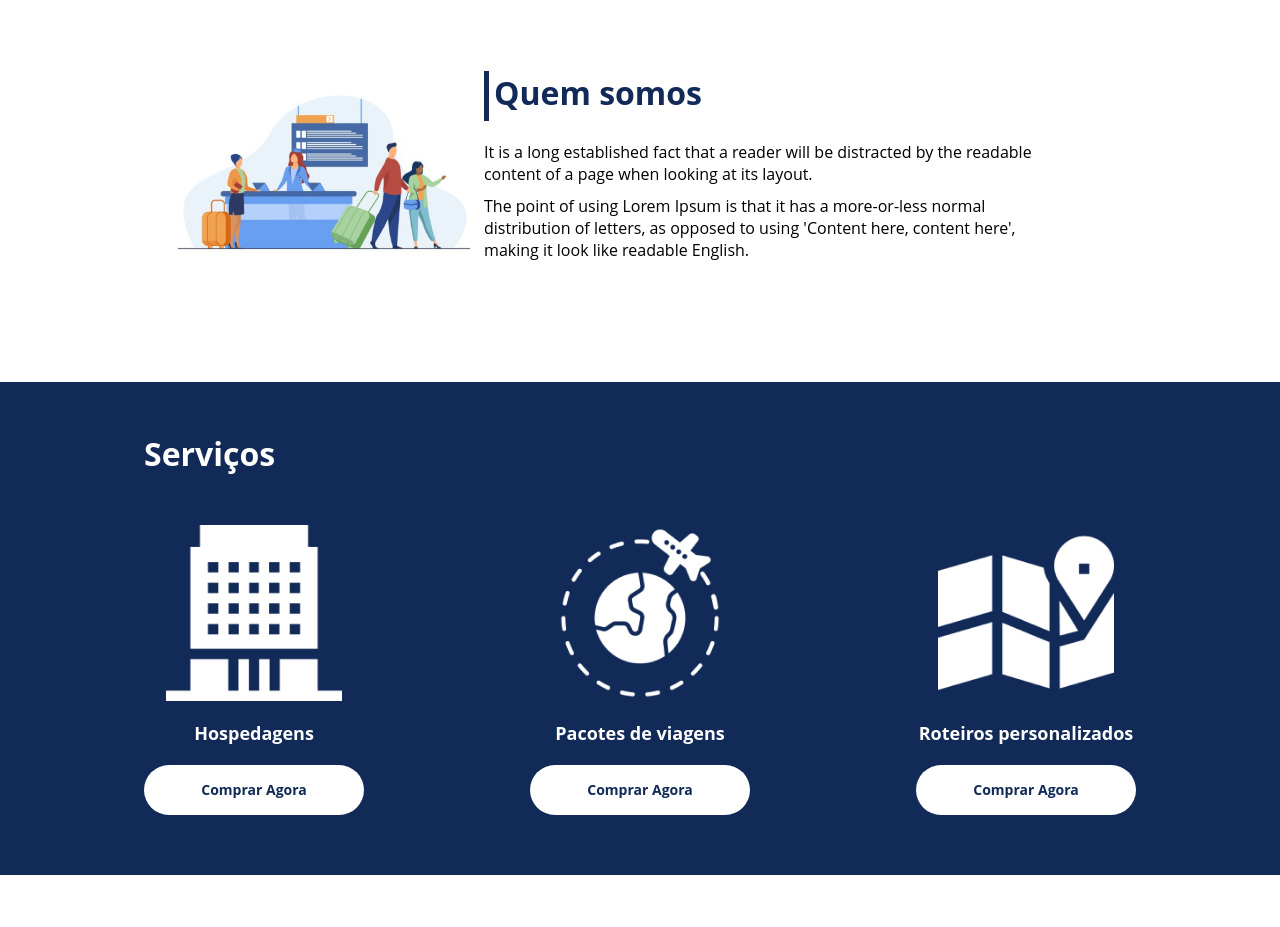
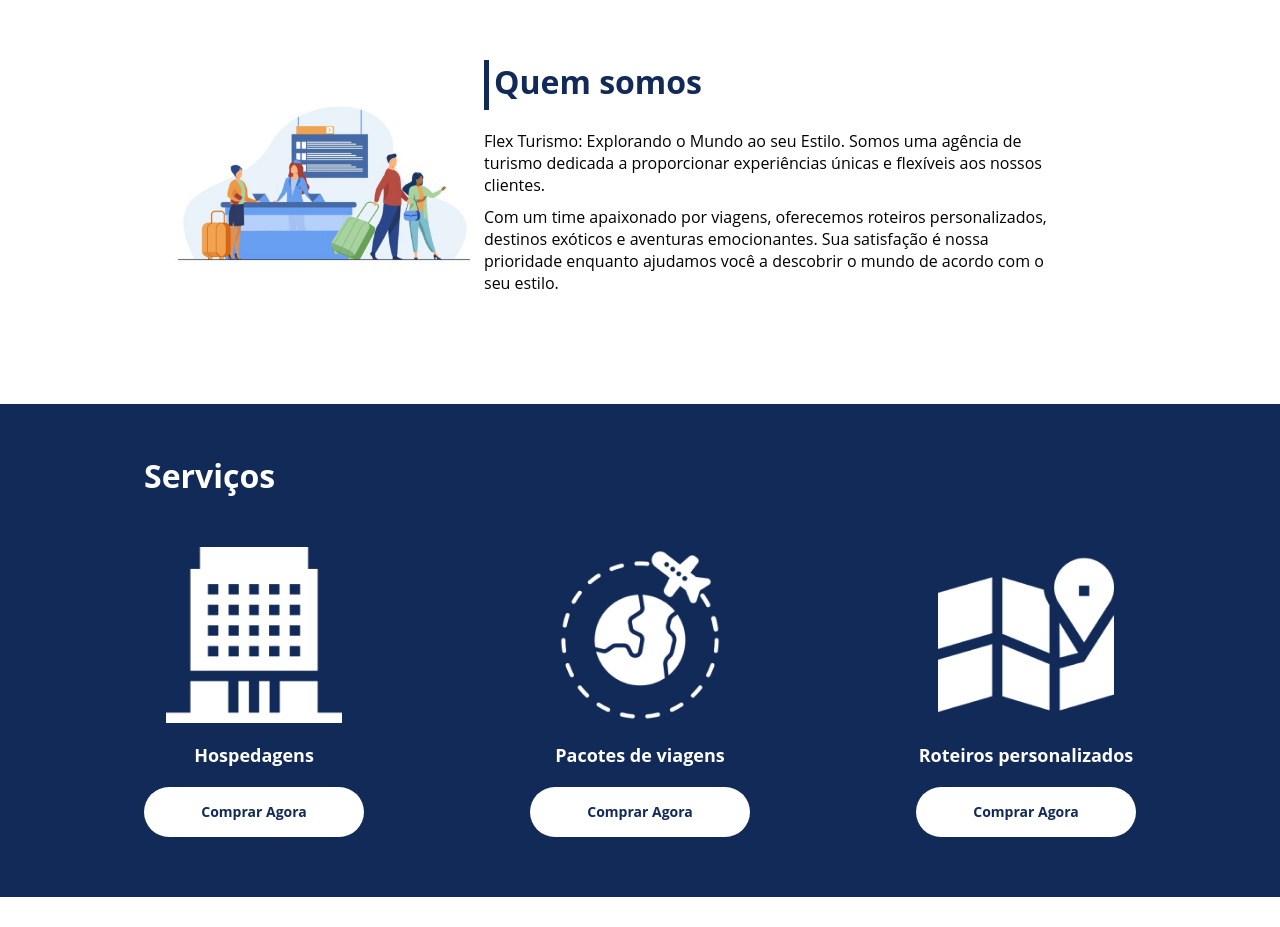
Before and after one commit to renata-souza/flexbox-training, a plain HTML site: page index.html in a window 1280 px wide. Shown: the part 840-1767 px from the top of the page. Drawn offline with Linux system fonts and the light colour scheme.

Commit message:
change language

```diff
--- a/index.html
+++ b/index.html
@@ -39,8 +39,9 @@
 
         <div>
             <h2>Quem somos</h2>
-            <p>It is a long established fact that a reader will be distracted by the readable content of a page when looking at its layout. </p>
-            <p>The point of using Lorem Ipsum is that it has a more-or-less normal distribution of letters, as opposed to using 'Content here, content here', making it look like readable English.</p>
+            <p>Flex Turismo: Explorando o Mundo ao seu Estilo. Somos uma agência de turismo dedicada a proporcionar experiências únicas e flexíveis aos nossos clientes. </p>
+            <p>Com um time apaixonado por viagens, oferecemos roteiros personalizados, destinos exóticos e aventuras emocionantes. Sua satisfação é nossa prioridade enquanto ajudamos você a descobrir o mundo de acordo com o seu estilo.</p>
+
         </div>
     </div>
 
```
